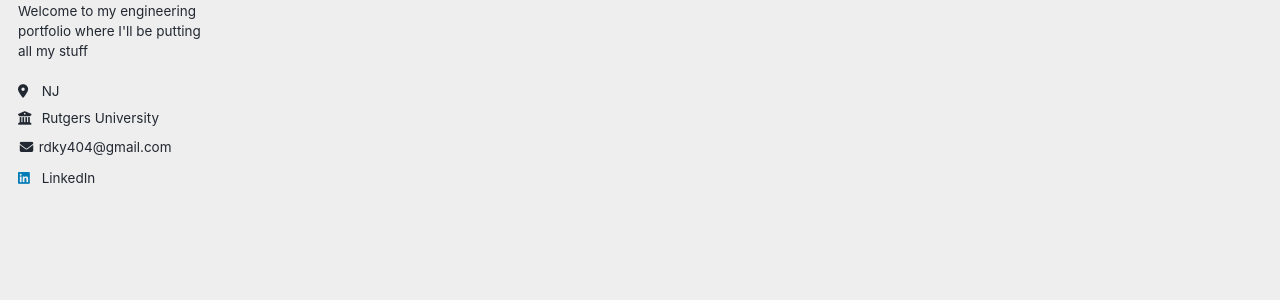
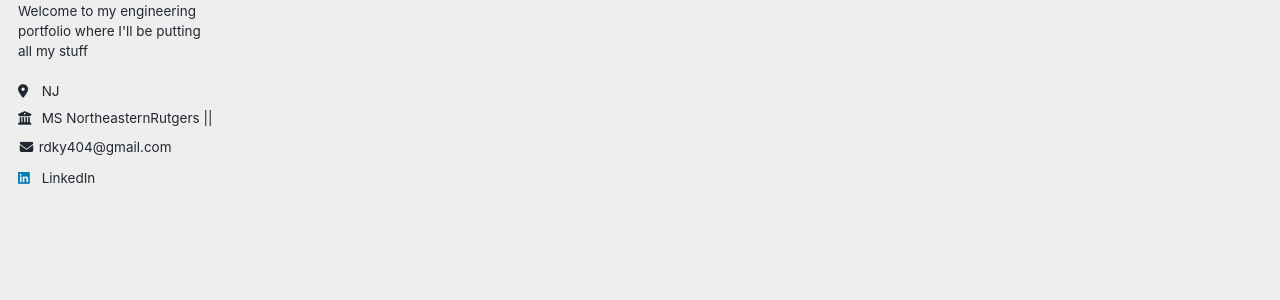
Before and after one commit to Rkydin/rkydin.github.io, a Jekyll site: the page built from _pages/teaching.html, in a window 1280 px wide. Shown: the part 315-615 px from the top of the page. Built offline with Jekyll 4.4.1, drawn with Linux system fonts in a browser that asks for light colours; a script that is not in the unit is left out.

Commit message:
Update employer information in config file

```diff
--- a/_config.yml
+++ b/_config.yml
@@ -28,7 +28,7 @@ author:
   pronouns         : # example: "she/her"
   bio              : "Welcome to my engineering portfolio where I'll be putting all my stuff"
   location         : "NJ"
-  employer         : "Rutgers University"
+  employer         : "MS NortheasternRutgers || BS Rutgers University"
   uri              : # URL
   email            : "rdky404@gmail.com"
 
```
